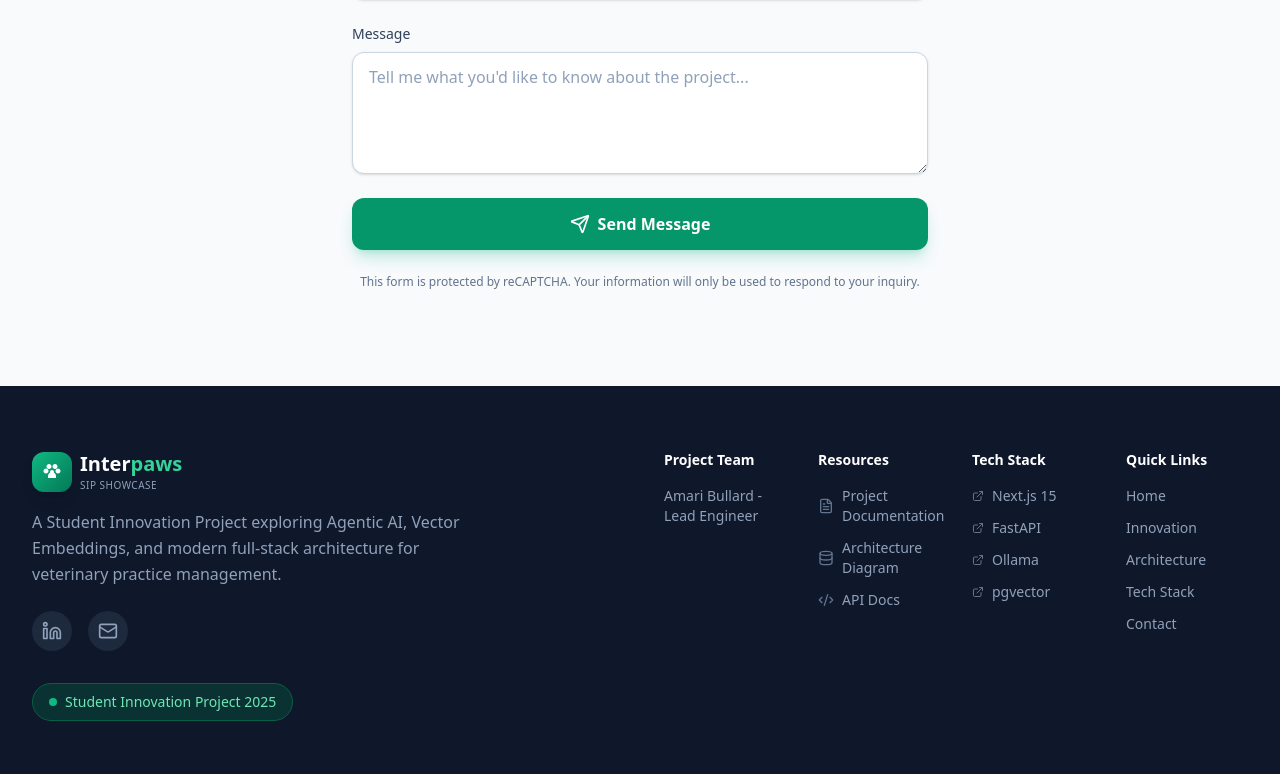
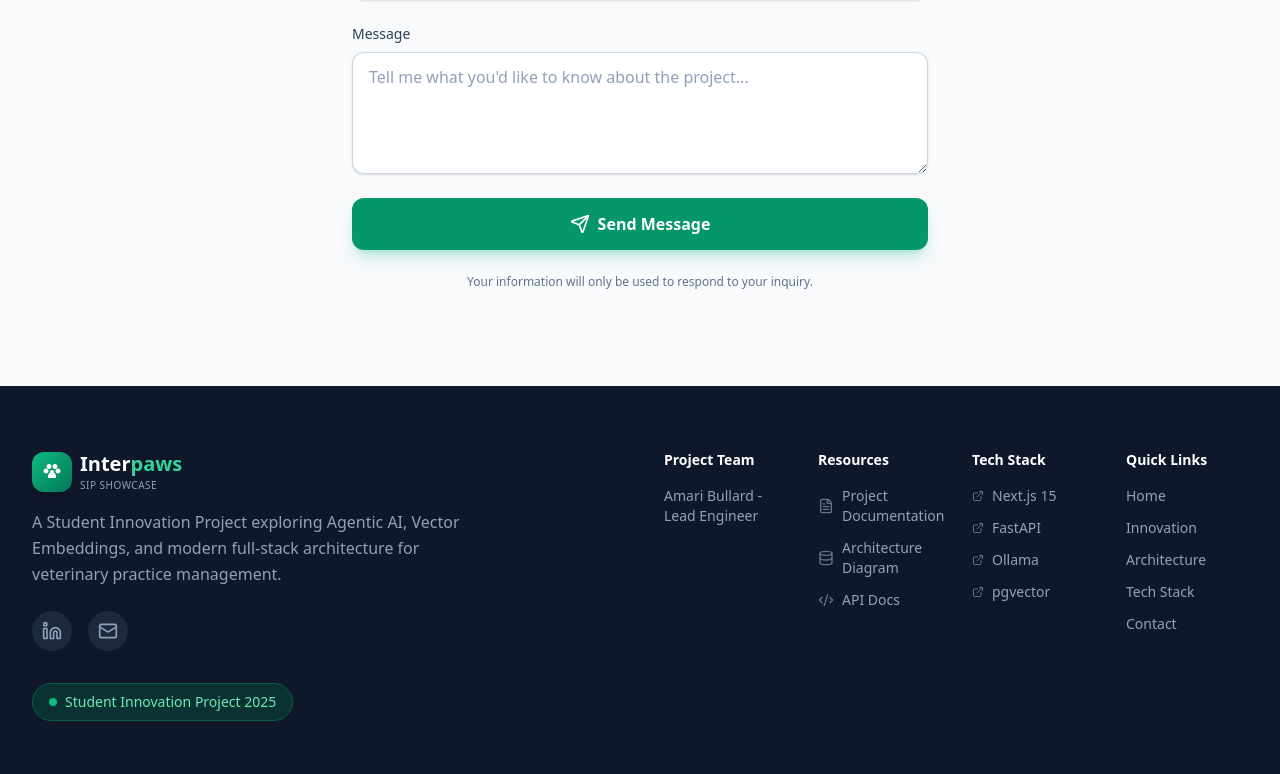
Before and after one commit to computerengineeringkid/Interpaws.com, a Next.js app: page / in a window 1280 px wide. Shown: the part 6960-7734 px from the top of the page. Built offline with nearby package versions, Linux system fonts and the light colour scheme.

Commit message:
Replace Netlify reCAPTCHA with honeypot in contact form
Switched from Netlify reCAPTCHA to a honeypot field for spam protection in the contact form. Updated hidden fields and removed reCAPTCHA-related markup and messaging.

```diff
--- a/app/components/Contact.tsx
+++ b/app/components/Contact.tsx
@@ -38,11 +38,17 @@ function ContactForm() {
       method="POST"
       action="/?success=true#contact"
       data-netlify="true"
-      data-netlify-recaptcha="true"
+      data-netlify-honeypot="bot-field"
       className="space-y-6"
     >
-      {/* Hidden field for Netlify */}
+      {/* Hidden fields for Netlify */}
       <input type="hidden" name="form-name" value="contact" />
+      {/* Honeypot field - hidden from humans, bots will fill it */}
+      <p className="hidden">
+        <label>
+          Don&apos;t fill this out: <input name="bot-field" />
+        </label>
+      </p>
 
       {/* Name field */}
       <div>
@@ -113,9 +119,6 @@ function ContactForm() {
         />
       </div>
 
-      {/* Netlify reCAPTCHA */}
-      <div data-netlify-recaptcha="true"></div>
-
       {/* Submit button */}
       <button
         type="submit"
@@ -127,7 +130,7 @@ function ContactForm() {
 
       {/* Note */}
       <p className="text-center text-xs text-slate-500 dark:text-slate-400">
-        This form is protected by reCAPTCHA. Your information will only be used to respond to your inquiry.
+        Your information will only be used to respond to your inquiry.
       </p>
     </form>
   );
```
